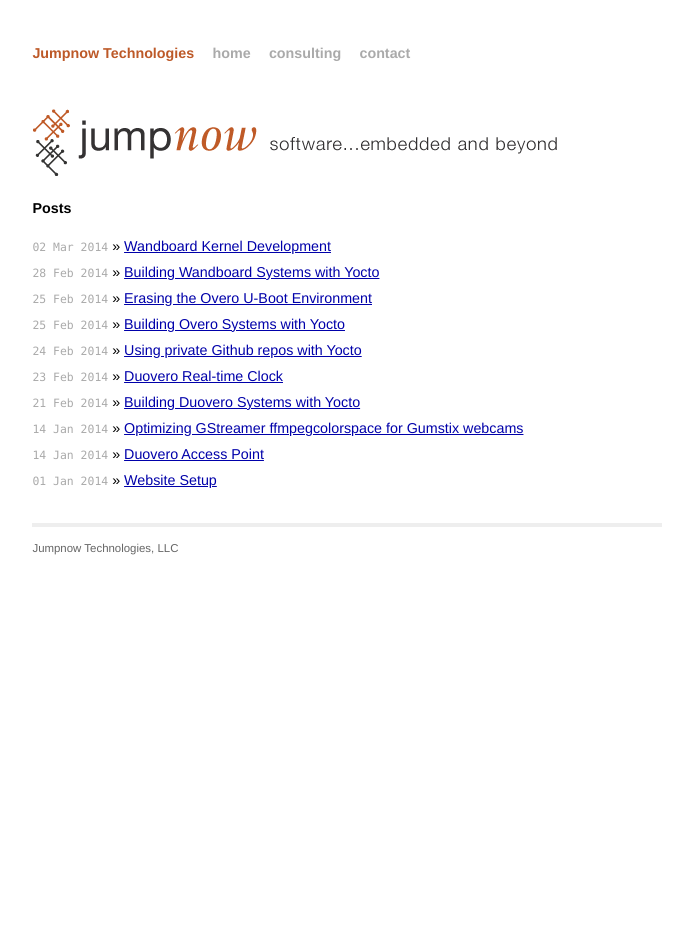
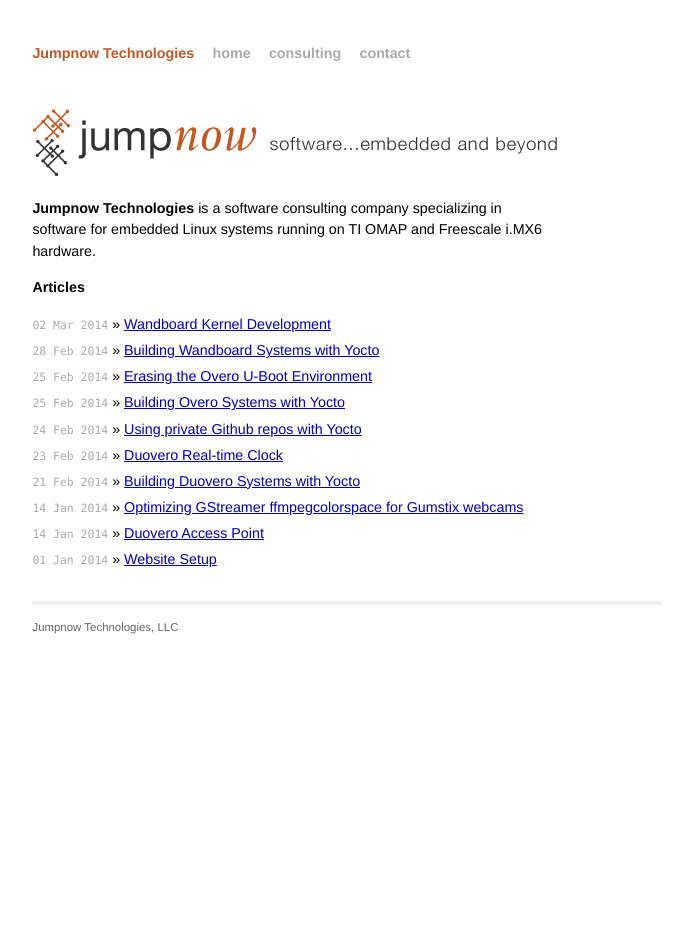
Before and after one commit to jumpnow/jumpnowtek-site, a Jekyll site: the page built from index.html, in a window 1280 px wide. Shown: the whole page, without its empty margins (293-986 px from the left). Built offline with Jekyll 4.4.1, drawn with Linux system fonts in a browser that asks for light colours; Markdown is read by kramdown in place of the engine named in the settings.

Commit message:
Add business blurb to home page

```diff
--- a/index.html
+++ b/index.html
@@ -5,7 +5,12 @@
 
 <div id="home">
   <p><img src="/assets/jumpnow-header.png" alt="jumpnow-logo"></p>
-  <h1>Posts</h1>
+  <p>
+    <b>Jumpnow Technologies</b> is a software consulting company specializing in <br />
+    software for embedded Linux systems running on TI OMAP and Freescale i.MX6<br />
+    hardware.
+  </p>
+  <h1>Articles</h1>
   <ul class="posts">
     {% for post in site.posts %}
       <li><span>{{ post.date | date_to_string }}</span> &raquo; <a href="{{ post.url }}">{{ post.title }}</a></li>
```
